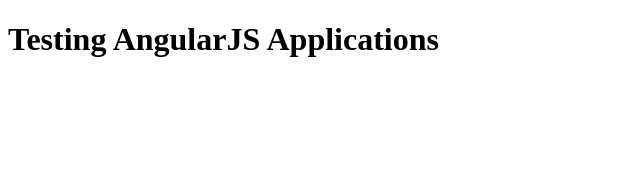
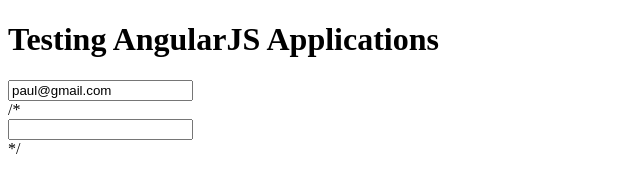
Before and after one commit to scastillo-jp/Testing, a website: page app/index.html in a window 1280 px wide. Shown: the whole page, without its empty margins (0-640 px from the left). Drawn offline with nearby package versions, Linux system fonts and the light colour scheme.

Commit message:
UT-Exercise2

```diff
--- a/app/index.html
+++ b/app/index.html
@@ -5,7 +5,27 @@
     <script src="bower_components/angular/angular.js"></script>
     <script src="js/app.js"></script>
   </head>
+
+
   <body ng-controller="testingAngularCtrl">
     <header><h1>{{title}}</h1></header>
+    <div>
+    <input type="email" value="{{email}}">
+    </div>
+
+
+    /*
+    <div>
+      <input type="text" value="{{text}}">
+
+    </div>
+    */
+
+
+    <script>
+      $scope.datos=['laptop','libro','calculadora'];
+    </script>
+
+
   </body>
 </html>
--- a/app/js/app.js
+++ b/app/js/app.js
@@ -2,4 +2,6 @@
 
 testingAngluarApp.controller('testingAngularCtrl', function($scope) {
     $scope.title = 'Testing AngularJS Applications';
+    $scope.email = 'paul@gmail.com';
+
 });
```
Also changed, not shown: app/js/test/unit/testingAngularUnitSpec.js (+9 -0 lines).
